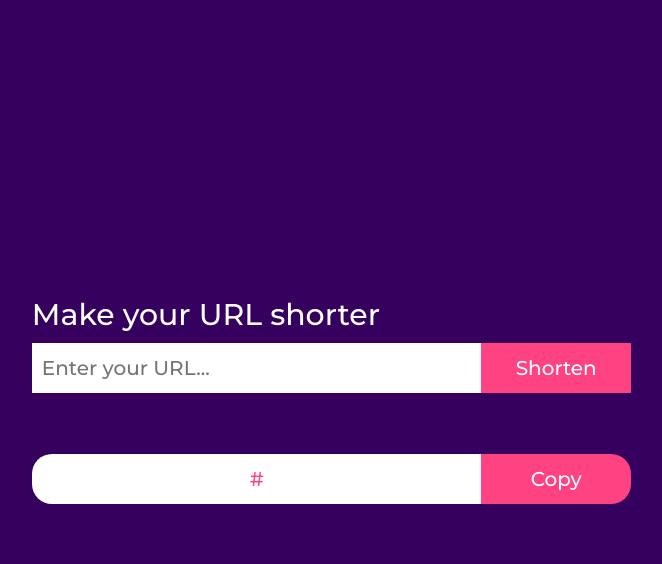
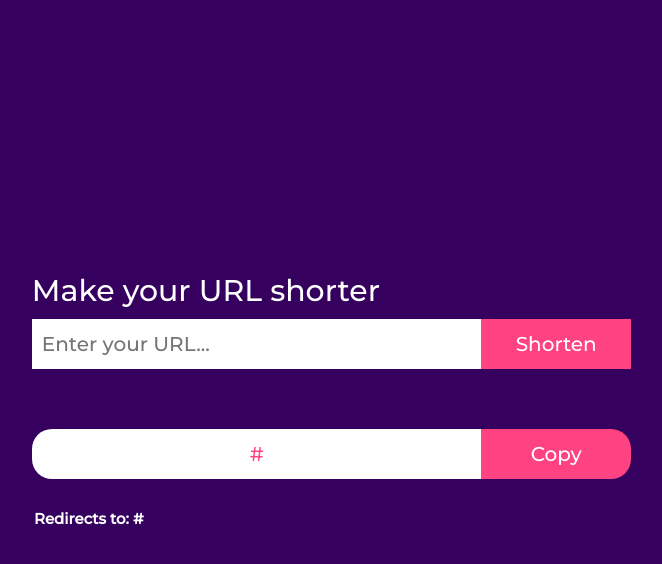
Before and after one commit to CosmoSt4r/URLShortener, a Flask app: template templates/index.html in a window 1280 px wide. Shown: the top 564 px of the page, without its empty margins (306-968 px from the left). Run offline with Flask 2, Linux system fonts and the light colour scheme; the template is opened without the code that fills it: most values are stand-ins (such as "Sample title", 1, 10 or a date in 2020).

Commit message:
"Redirects to" added

```diff
--- a/static/style.css
+++ b/static/style.css
@@ -27,6 +27,16 @@ body
     font-size: 30px;
     font-weight: 500;
     margin-bottom: 10px;
+}
+
+.box h3
+{
+    color: #fff;
+    margin-top: 5%;
+    font-size: 15px;
+    margin-left: auto;
+    margin-right: auto;
+    width: 600px
 }
 
 .box input
--- a/templates/index.html
+++ b/templates/index.html
@@ -34,6 +34,7 @@
                text-align: center; color: #ff4282;"/>
         <input type="submit" onclick="copyUrl()" value="Copy"
                style="border-radius: 0px 20px 20px 0px;"/>
+        <h3>Redirects to: {{ long_url }}</h3>
     </form>
 </div>
 
```
